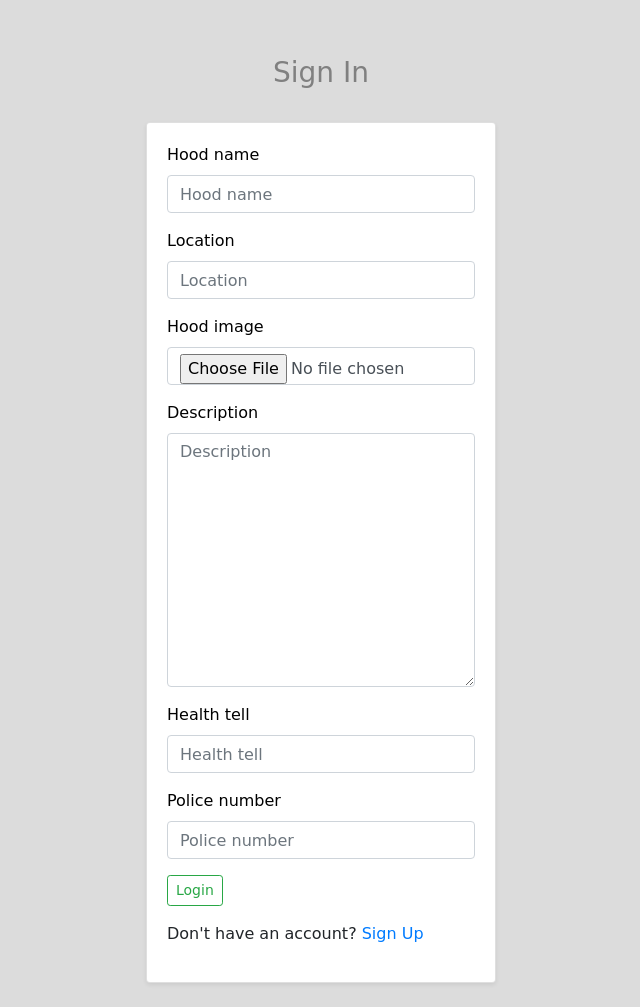
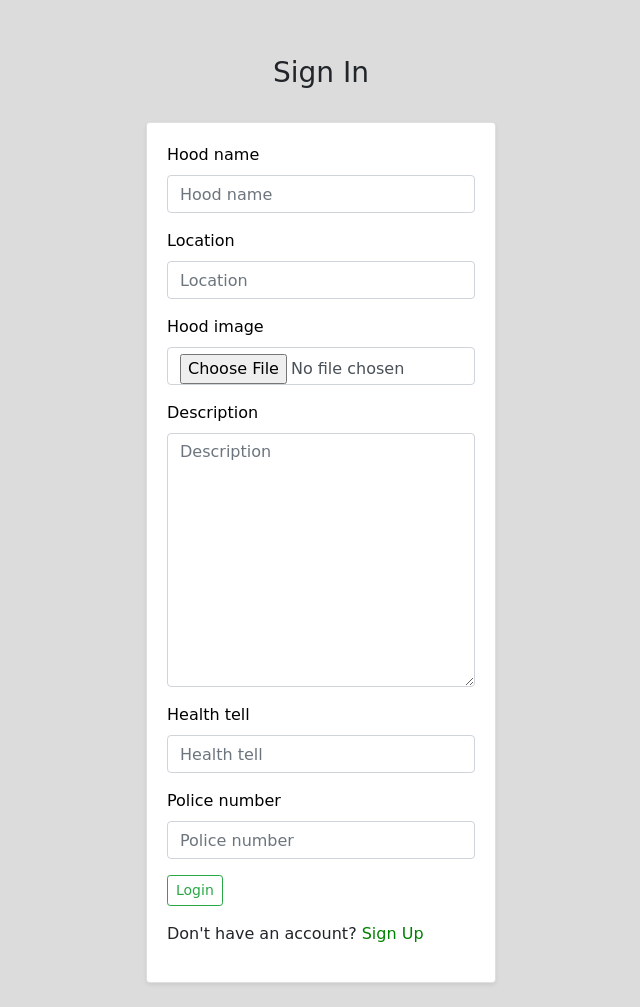
Before and after one commit to UMUTONIRitha/Hood, a Django app: template hood/templates/registration/login.html in a window 1280 px wide. Shown: the whole page, without its empty margins (319-959 px from the left). Run offline with Django 3.2, Linux system fonts and the light colour scheme; the template is opened without the code that fills it: values that come from a table or form of the project are taken from there, others are empty; some libraries are stand-ins or nearby versions; some web fonts are replaced.

Commit message:
add changes

```diff
--- a/hood/templates/registration/login.html
+++ b/hood/templates/registration/login.html
@@ -2,7 +2,7 @@
 {% load bootstrap4 %}
 {% block content %}
 <div class="container">
-  <h3 class="text-center" style="margin-top: 5%; margin-bottom: 3%;color: grey;">Sign In</h3>
+  <h3 class="text-center" style="margin-top: 5%; margin-bottom: 3%;">Sign In</h3>
   <div class="row">
     <!-- Empty div -->
     <div class="col-md-4"></div>
@@ -20,7 +20,7 @@
           {% if form.errors %}
           <p> Password or Username is incorrect </p>
           {% endif %}
-          <p>Don't have an account? <a id="sign" href="/accounts/register/"> Sign Up</a></p>
+          <p>Don't have an account? <a id="sign" href="/accounts/register/" style="color: green;"> Sign Up</a></p>
 
         </div>
       </div>
```
